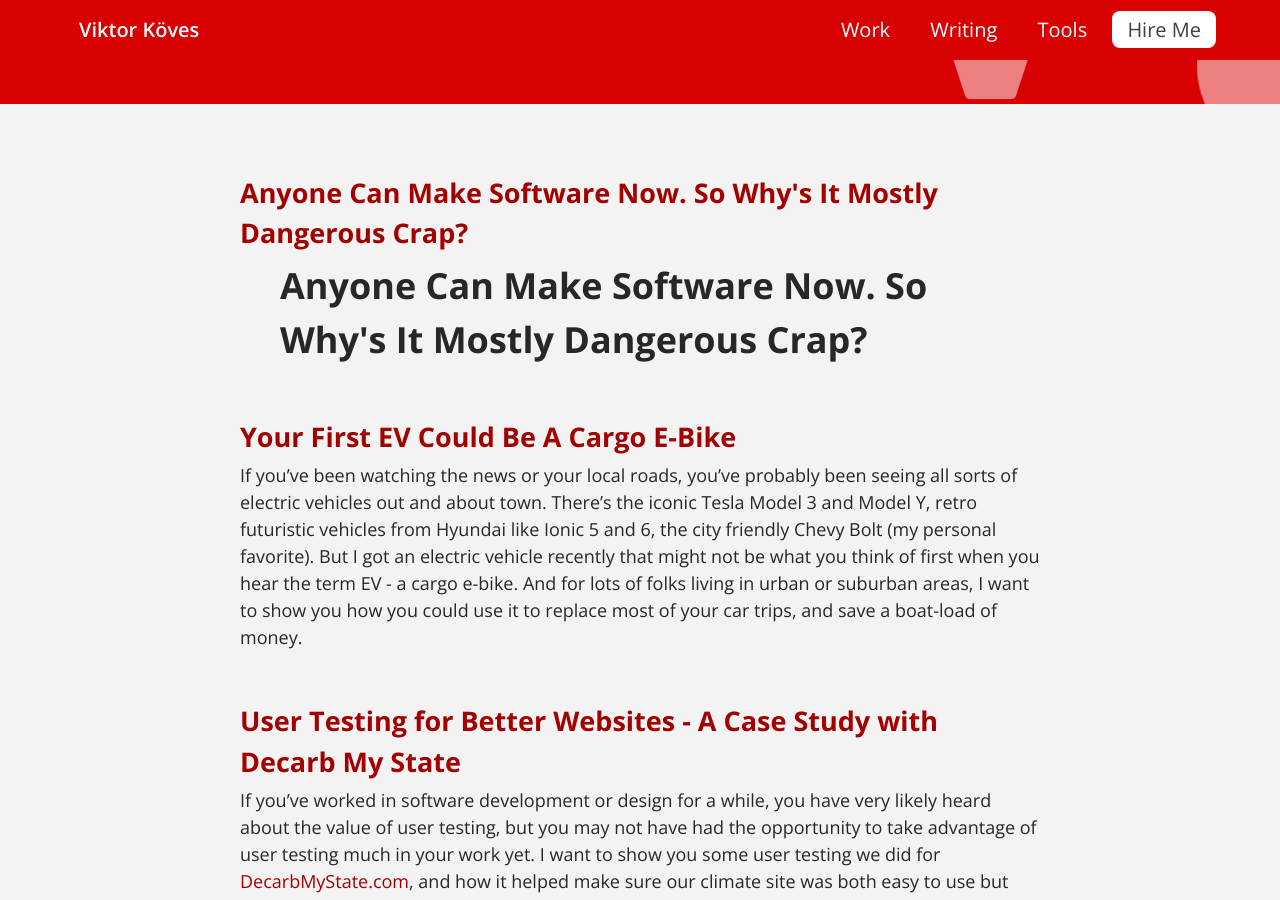
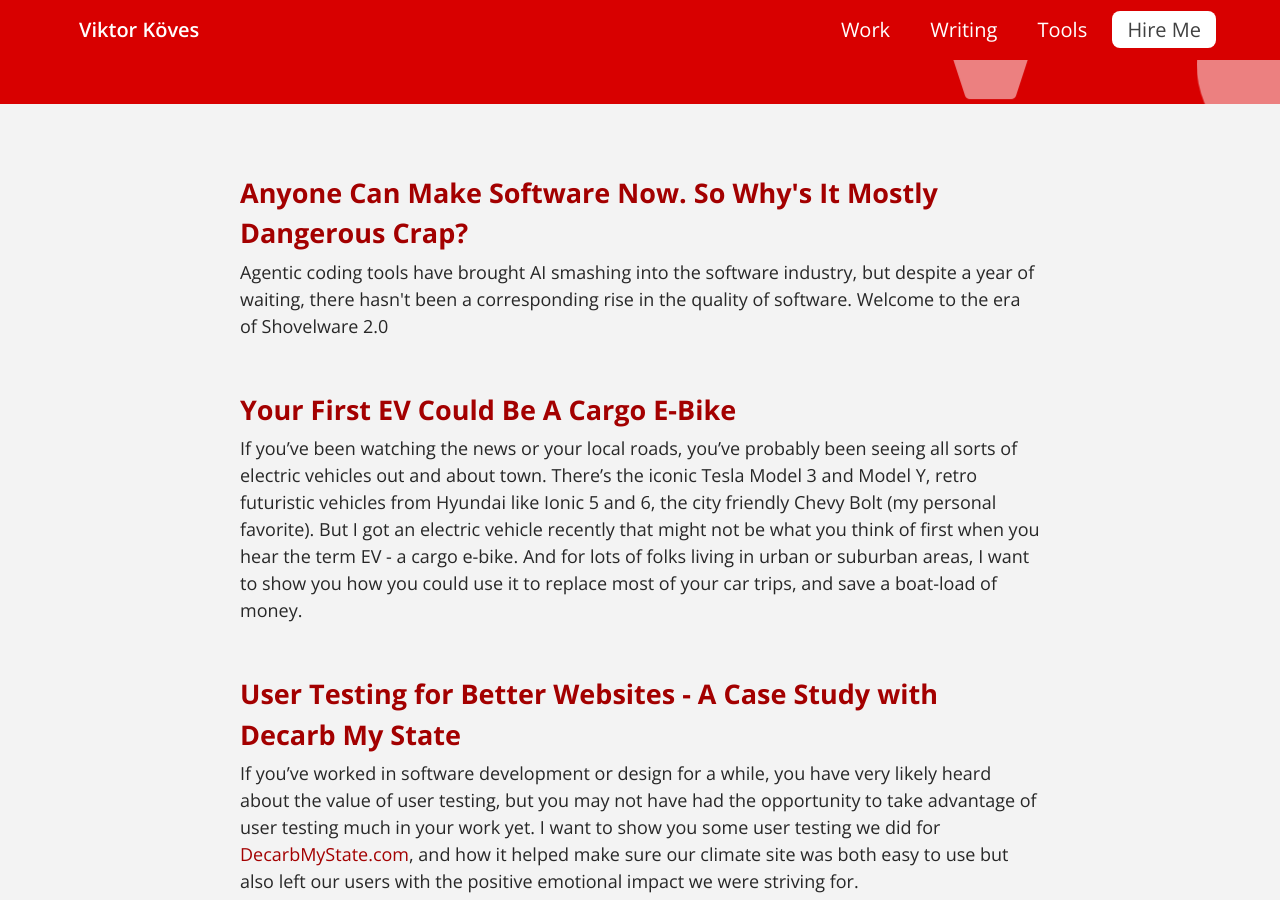
Before and after one commit to vkoves/vkoves.github.io, a Jekyll site: the page built from writing.html, in a window 1280 px wide and 900 px high, scrolled down 332 px. Built offline with Jekyll 4.4.1, drawn with Linux system fonts in a browser that asks for light colours.

Commit message:
Fix excerpt

```diff
--- a/_posts/2025-05-25-ai-and-shovelware-2.0.md
+++ b/_posts/2025-05-25-ai-and-shovelware-2.0.md
@@ -2,6 +2,7 @@
 layout: post
 pageClass: 'content-limiter -page -no-padding-top'
 title: Anyone Can Make Software Now. So Why's It Mostly Dangerous Crap?
+excerpt: Agentic coding tools have brought AI smashing into the software industry, but despite a year of waiting, there hasn't been a corresponding rise in the quality of software. Welcome to the era of Shovelware 2.0
 skipPostTitle: true
 metadata:
   image: https://viktorkoves.com/post-assets/ebike/ebike-social-image.png
```
